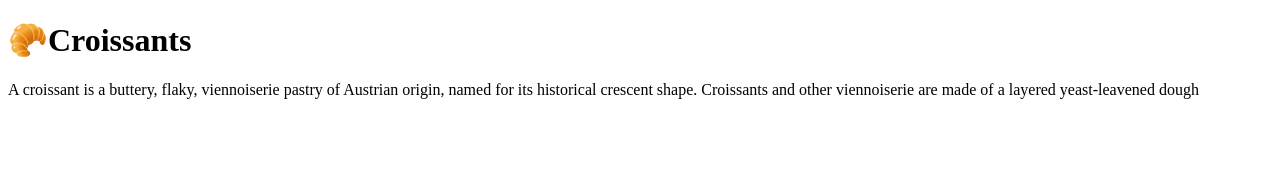
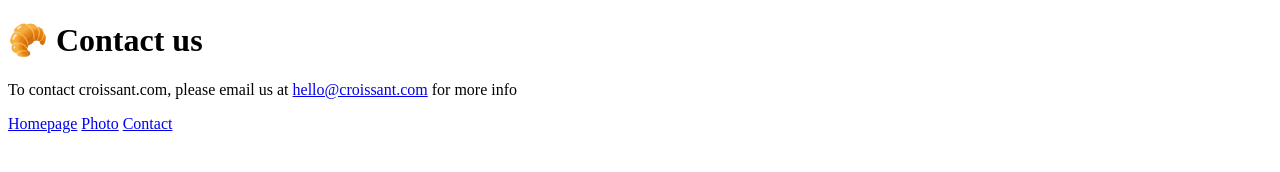
Before and after one commit to LesaN99/Croissant, a plain HTML site: page contact.html in a window 1280 px wide. Drawn offline with Linux system fonts and the light colour scheme.

Commit message:
updated contact content

```diff
--- a/contact.html
+++ b/contact.html
@@ -3,11 +3,17 @@
 <head>
     <meta charset="UTF-8">
     <meta name="viewport" content="width=device-width, initial-scale=1.0">
-    <title>Croissant</title>
+    <link rel="stylesheet" href="/src/styles.css" />
+    <title>Contact</title>
 </head>
 <body>
-   <h1>🥐Croissants</h1>
-   <p>A croissant is a buttery, flaky, viennoiserie pastry of Austrian origin, named for its historical crescent shape.
-Croissants and other viennoiserie are made of a layered yeast-leavened dough</p>
+   <h1>🥐 Contact us</h1>
+   <p>To contact croissant.com, please email us at <a href="mailto:hello@croissant.com">hello@croissant.com</a>
+    for more info</p>
+    <footer class="navigation-links">
+<a href="/" class="home">Homepage</a>
+<a href="/" class="photo">Photo</a>
+<a href="/" class="contact">Contact</a>
+</footer>
 </body>
 </html>
```
